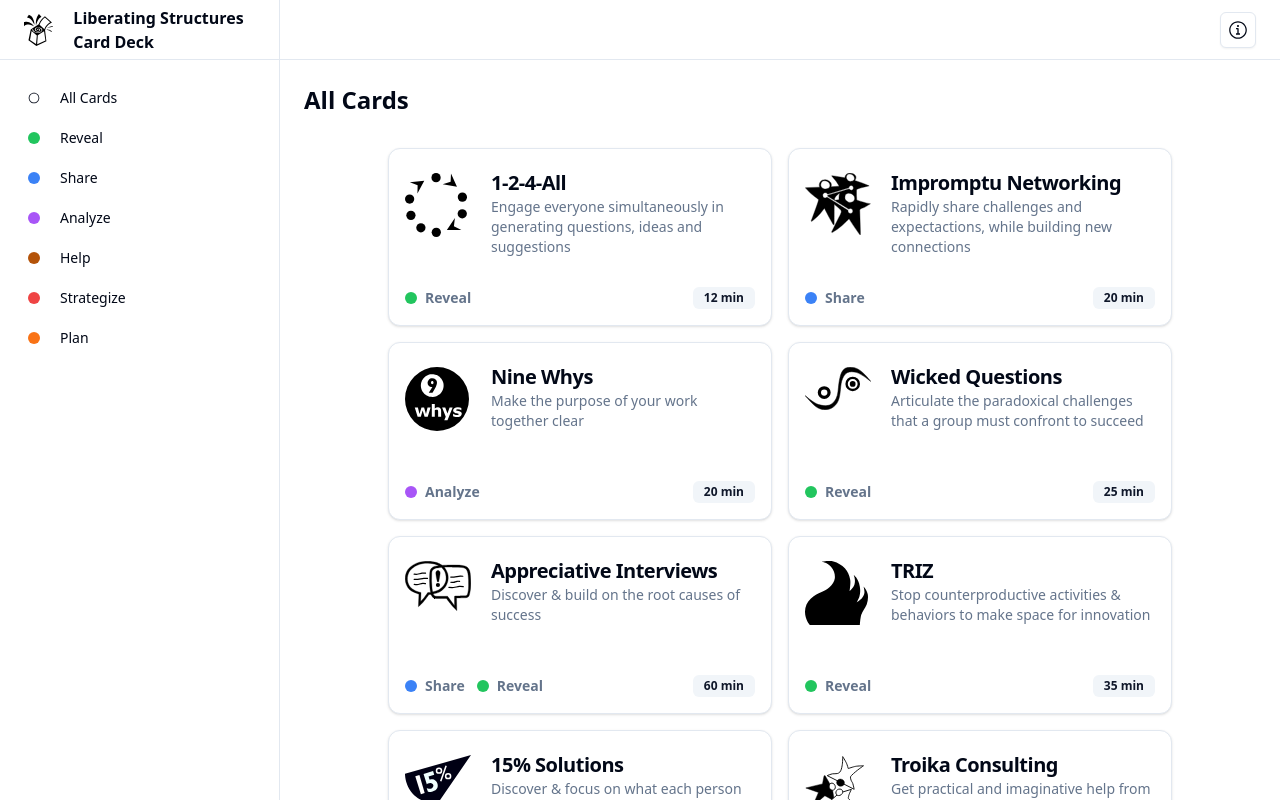
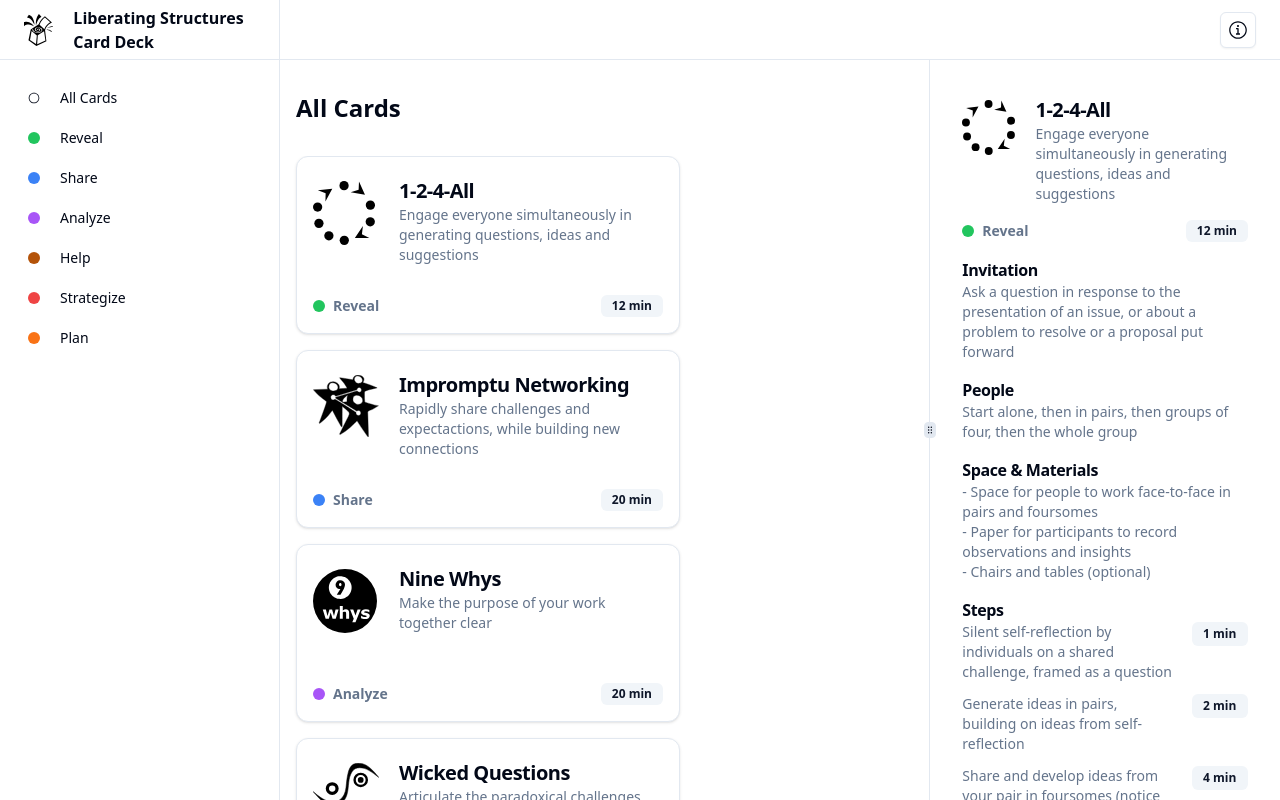
Before and after one commit to vpapadopou/ls-cards-online, a React (Vite) app: page / in a window 1280 px wide. Shown: the top 800 px of the page. Built offline with nearby package versions, Linux system fonts and the light colour scheme; the HTML template or start-up script is replaced by a standard one.

Commit message:
Added card details resizable sidebar

```diff
--- a/src/App.jsx
+++ b/src/App.jsx
@@ -24,17 +24,17 @@ function App() {
       <CardModal openModal={openCardModal} setOpenModal={setOpenCardModal} cardData={selectedCard} />
       {/* /Modal */}
       {/* Main page */}
-      <div className="grid w-full min-h-screen md:grid-cols-[220px_1fr] lg:grid-cols-[280px_1fr]">
+      <div className="grid w-full h-screen md:grid-cols-[220px_1fr] lg:grid-cols-[280px_1fr]">
         {/* Sidebar */}
         <Sidebar onCategoryClick={setSelectedCategory} />
         {/* /Sidebar */}
         {/* Main panel */}
-        <div className="flex flex-col">
+        <div>
           {/* Navigation bar */}
           <Navigation onCategoryClick={setSelectedCategory} onAboutClick={handleModalClick} />
           {/* /Navigation bar */}
-          {/* Content */}
-          <main className="flex flex-col flex-1 p-4 lg:p-6">
+          {/* Content (height is screen minus header) */}
+          <main className="h-[calc(100vh-60px)]">
             <CardDeck cardList={deckData} selectedCategory={selectedCategory} onClick={handleModalClick} />
           </main>
           {/* /Content */}
--- a/src/components/CardDeck/CardDeck.jsx
+++ b/src/components/CardDeck/CardDeck.jsx
@@ -1,6 +1,10 @@
 import { React, useEffect, useState } from 'react';
 import PropTypes from 'prop-types';
 
+import { ResizableHandle, ResizablePanel, ResizablePanelGroup } from '@/components/ui/resizable';
+import { ScrollArea } from '@/components/ui/scroll-area';
+
+import LSCard from '@/components/LSCard/LSCard';
 import LSCardPreview from '@/components/LSCard/LSCardPreview';
 
 import { categoryIndex, categoryList } from '@/data/card-categories';
@@ -33,20 +37,39 @@ function CardDeck({ cardList, selectedCategory, onClick }) {
   }, [cardList, selectedCategory]);
 
   return (
-    <>
+    <ResizablePanelGroup direction="horizontal">
+      {/* Left panel (card grid) */}
+      <ResizablePanel defaultSize={65}>
+        <div className="flex flex-col">
           {/* Selected category title */}
-      <div className="flex items-center">
+          <div className="px-4 py-8">
             <h1 className="text-lg font-semibold md:text-2xl">{selectedCategoryTitle}</h1>
           </div>
           {/* /Selected category title */}
-      {/* Card grid */}
-      <div className="flex flex-wrap gap-4 place-content-center items-start py-8">
+          {/* Card grid (scroll height is screen minus navbar minus approx 5rem) */}
+          <ScrollArea className="h-[calc(100vh-60px-6rem)]">
+            <div className="flex flex-wrap gap-4 place-content-between items-start px-4 pb-4">
               {selectedCardList.map((card) => (
                 <LSCardPreview key={card.id} data={card} onClick={onClick} />
               ))}
             </div>
+          </ScrollArea>
+        </div>
         {/* /Card grid */}
-    </>
+      </ResizablePanel>
+      {/* /Left panel (card grid) */}
+      <ResizableHandle withHandle />
+      {/* Right panel (card details) */}
+      <ResizablePanel defaultSize={35} maxSize={50} minSize={25}>
+        {/* Height of scroll is screen minus header */}
+        <ScrollArea className="h-[calc(100vh-60px)]">
+          <div className="flex justify-center p-8">
+            <LSCard data={selectedCardList[0]} />
+          </div>
+        </ScrollArea>
+      </ResizablePanel>
+      {/* /Right panel (card details) */}
+    </ResizablePanelGroup>
   );
 }
 
--- a/src/components/Navigation/Navigation.jsx
+++ b/src/components/Navigation/Navigation.jsx
@@ -21,7 +21,7 @@ function Navigation({ onAboutClick, onCategoryClick }) {
   };
 
   return (
-    <header className="flex gap-5 h-14 sticky top-0 bg-background items-center px-4 border-b lg:h-[60px] lg:px-6">
+    <header className="flex gap-5 h-14 min-h-14 bg-background items-center px-4 border-b lg:h-[60px] lg:min-h-[60px] lg:px-6">
       {/* Side sheet (shown on small screens) */}
       <Sheet open={openSheet} onOpenChange={setOpenSheet}>
         <SheetTrigger asChild>
--- a/src/components/Navigation/Sidebar.jsx
+++ b/src/components/Navigation/Sidebar.jsx
@@ -11,7 +11,7 @@ import LSLogo from '@/data/ls-logo.svg';
 function Sidebar({ onCategoryClick }) {
   return (
     <div className="border-r hidden md:block">
-      <div className="flex flex-col gap-5 h-full max-h-screen sticky top-0">
+      <div className="flex flex-col gap-5 h-full max-h-screen">
         {/* Logo */}
         <div className="flex items-center border-b h-14 min-h-14 px-4 lg:h-[60px] lg:min-h-[60px] lg:px-6">
           <a href="/" className="flex gap-5 text-sm font-semibold items-center lg:text-base">
```
Lines whose indentation alone changed are shown as unchanged.
